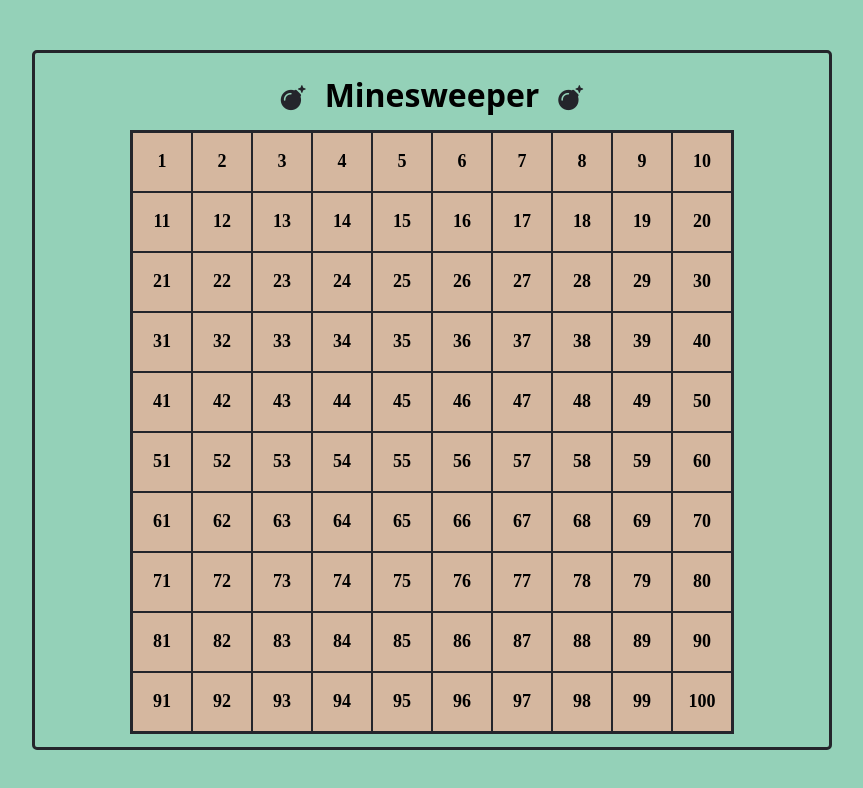
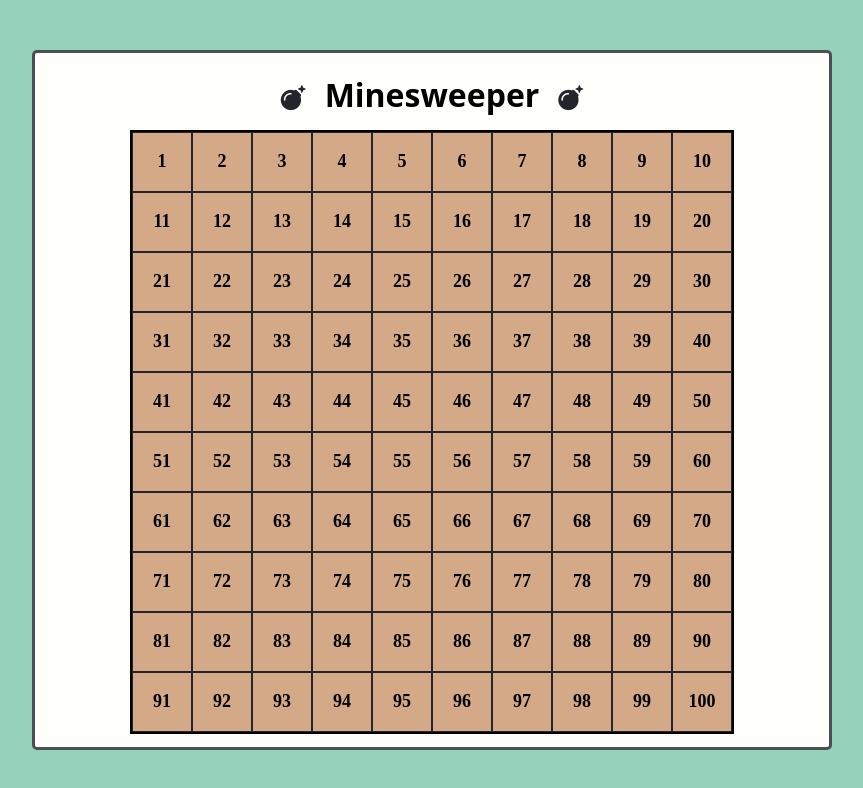
Before and after one commit to EnxhiHoxhaj/js-campominato-dom, a plain HTML site: page index.html in a window 1280 px wide. Both pictures are taken after a click on the button "Start to play". Shown: the whole page, without its empty margins (208-1071 px from the left). Drawn offline with Linux system fonts and the light colour scheme; a script that the page names is missing; a web font is replaced by a local one.

Commit message:
Fix: style

```diff
--- a/index.html
+++ b/index.html
@@ -28,7 +28,7 @@
                 <i class="fa-solid fa-bomb"></i>
             </div>
             <div class="intro_play">
-                <strong>Minesweeper is a puzzle video game.[1] In the game, mines (that resemble naval mines in the classic theme) are scattered throughout a board, which is divided into cells.</strong>
+                <strong>Minesweeper is a puzzle video game. In the game, mines (that resemble naval mines in the classic theme) are scattered throughout a board, which is divided into cells.</strong>
                 <h4>How to play : A player selects a cell to open it.</h4>
                 <ul>
                     <li>
--- a/style.css
+++ b/style.css
@@ -16,12 +16,13 @@
 .container{
     width: 800px;
     height: 700px;
-    border: solid #24252b;
+    border: solid #4e4f54 ;
     border-radius: 5px;
     margin: auto;
     display: flex;
     flex-direction: column;
     align-items: center;
+    background-color: #fefefa;
 }
 
 .campo {
@@ -30,7 +31,7 @@
     margin: auto;
     display: flex;
     flex-wrap: wrap;
-    border: solid #24252b 2px;
+    border: solid 2px;
 
 }
 
@@ -47,7 +48,7 @@
 .square {
     width: calc(600px / 10);
     border: solid #24252b 0.1px;
-    background-color: #d5b79f;
+    background-color: #d3a987;
     /*color: #d5b79f;*/
     cursor: pointer;
     text-align: center;
```
